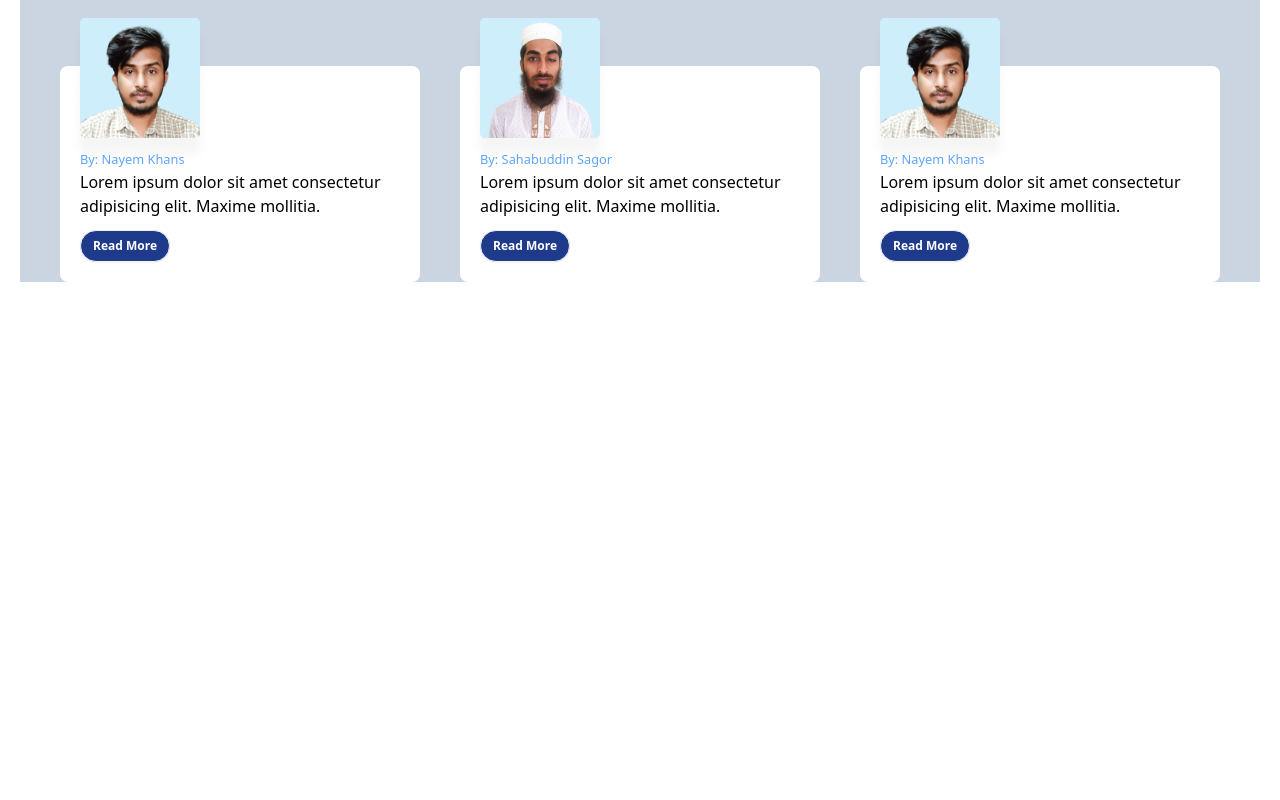
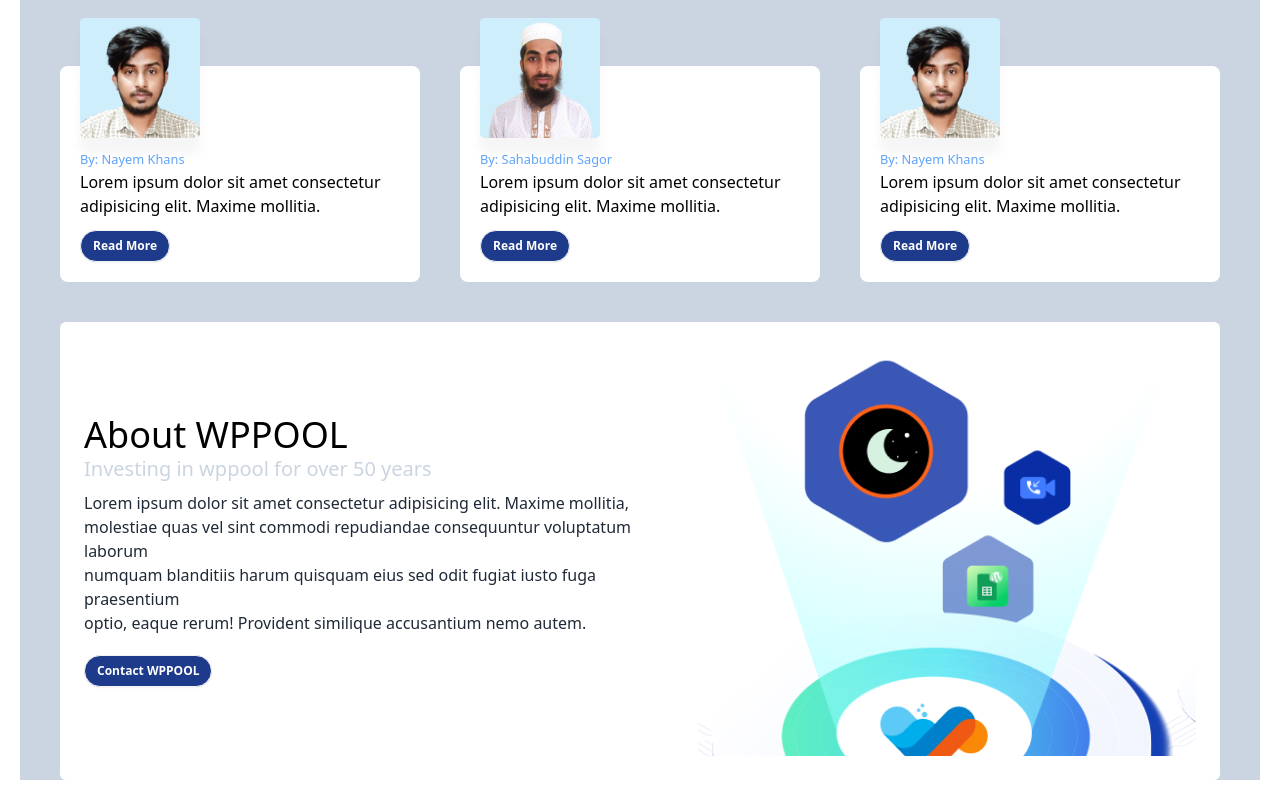
Before and after one commit to sarkarniloy102/WPPOOL_Task, a plain HTML site: page index.html in a window 1280 px wide. Shown: the part 1370-2170 px from the top of the page. Before the commit the page ends 1672 px from the top, so only its background shows below. Drawn offline with nearby package versions, Linux system fonts and the light colour scheme.

Commit message:
about wppool section

```diff
--- a/index.html
+++ b/index.html
@@ -1,5 +1,5 @@
 <!DOCTYPE html>
-<html lang="en">
+<html lang="en" data-theme="light">
 
 <head>
     <meta charset="UTF-8">
@@ -20,7 +20,7 @@
 <body class="m-5 bg-slate-300">
     <!-- header part start -->
     <header class="p-5 text-white bg-white  bg-[url('images/Rectangle11.png')]">
-        <nav class="flex items-center justify-between sticky  ">
+        <nav class="flex items-center justify-between sticky top-1 ">
             <div>
                 <img src="images/logo.png" alt="">
             </div>
@@ -203,6 +203,21 @@
 
 
         </section>
+        <!-- section 6 about WPPOOL -->
+         <section class="bg-white p-6 mt-10 rounded-md">
+            <div class="flex items-center justify-around">
+                <div>
+                <h2 class="text-4xl text-black">About WPPOOL</h2>
+                <h4 class="text-xl text-slate-300 mb-2">Investing in wppool for over 50 years</h4>
+                <p>Lorem ipsum dolor sit amet consectetur adipisicing elit. Maxime mollitia, <br> molestiae quas vel sint commodi repudiandae consequuntur voluptatum laborum <br> numquam blanditiis harum quisquam eius sed odit fugiat iusto fuga praesentium <br> optio, eaque rerum! Provident similique accusantium nemo autem.</p>
+                <button class="btn btn-sm text-white mt-5 text-xs bg-blue-900 rounded-3xl">Contact WPPOOL</button>
+                </div>
+                <div>
+                    <img src="images/Maskgroup.png" alt="">
+                </div>
+            </div>
+
+         </section>
     </main>
     <!-- main part end -->
 
```
Also changed, not shown: images/Maskgroup.png (added).
